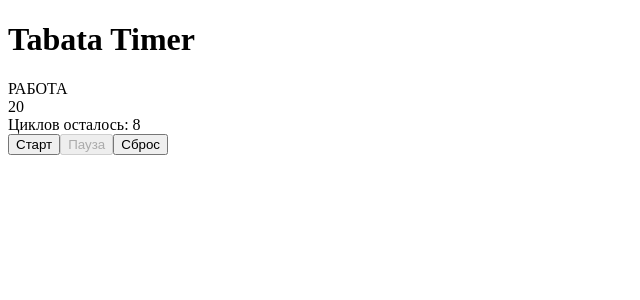
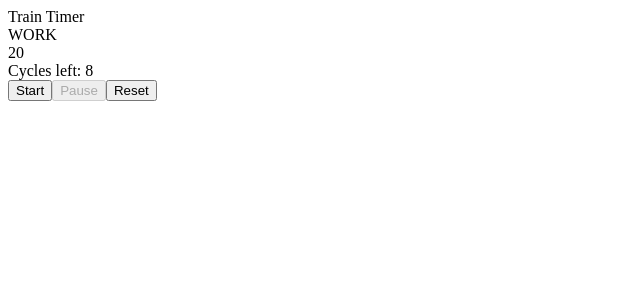
Before and after one commit to stefaneun/courceProject, a React (Vite) app in the folder tabata-timer/: page / in a window 1280 px wide. Shown: the top 300 px of the page, without its empty margins (0-640 px from the left). Built offline with nearby package versions, Linux system fonts and the light colour scheme.

Commit message:
create-useSound

```diff
--- a/tabata-timer/src/components/BasicTabata/index.jsx
+++ b/tabata-timer/src/components/BasicTabata/index.jsx
@@ -1,10 +1,25 @@
 import React, { useEffect, useState } from "react";
+import { useLocalStorage } from '../../hooks/useLocalStorage';
+import { useSound } from '../../hooks/useSound';
+// import { formatTime } from '../../utils/tabataUtils';
 
 export const BasicTabata = () => {
+
+    const [program, setProgram] = useLocalStorage('currentProgram', {
+        name: 'Default program',
+        workTime: 20,
+        restTime: 10,
+        cycles: 8,
+        warmup: 0,
+        cooldown: 0
+    });
+
     const [phase, setPhase] = useState('work');
     const [timeLeft, setTimeLeft] = useState(20);
     const [cyclesLeft, setCyclesLeft] = useState(8);
     const [isRunning, setIsRunning] = useState(false);
+
+    const { playStart, playStop, playPhaseChange, playEnd } = useSound();
 
     useEffect(() => {
         if (!isRunning) return;
@@ -25,25 +40,23 @@ export const BasicTabata = () => {
             });
         }, 1000);
 
-
         return () => clearInterval(interval);
     }, [isRunning, phase, cyclesLeft]);
 
     useEffect(() => {
         if (cyclesLeft <= 0 && phase === 'work' && timeLeft <= 1) {
-            console.log('Тренировка завершена!');
+            console.log('END!');
             setIsRunning(false);
         }
     }, [cyclesLeft, phase, timeLeft]);
 
     const getPhaseText = () => {
-        return phase === 'work' ? ' РАБОТА' : ' ОТДЫХ';
+        return phase === 'work' ? ' WORK' : ' REST';
     };
-
 
     return (
         <>
-            <h1>Tabata Timer</h1>
+            <div>Train Timer</div>
             <div>
                 {getPhaseText()}
             </div>
@@ -51,7 +64,7 @@ export const BasicTabata = () => {
                 {timeLeft}
             </div>
             <div>
-                Циклов осталось: {cyclesLeft}
+                Cycles left: {cyclesLeft}
             </div>
 
             <div>
@@ -59,14 +72,14 @@ export const BasicTabata = () => {
                     onClick={() => setIsRunning(true)}
                     disabled={isRunning}
                 >
-                    Старт
+                    Start
                 </button>
 
                 <button
                     onClick={() => setIsRunning(false)}
                     disabled={!isRunning}
                 >
-                    Пауза
+                    Pause
                 </button>
 
                 <button
@@ -77,7 +90,7 @@ export const BasicTabata = () => {
                         setCyclesLeft(8);
                     }}
                 >
-                    Сброс
+                    Reset
                 </button>
 
             </div>
--- /dev/null
+++ b/tabata-timer/src/hooks/useSound/index.jsx
@@ -0,0 +1,42 @@
+import { useRef, useCallback } from 'react';
+
+export const useSound = () => {
+  const soundsRef = useRef({});
+
+  const initSounds = useCallback(() => {
+    soundsRef.current = {
+      start: new Audio('/sounds/start.mp3'),
+      stop: new Audio('/sounds/stop.mp3'),
+      phaseChange: new Audio('/sounds/beep.mp3'),
+      end: new Audio('/sounds/end.mp3')
+    };
+
+    Object.values(soundsRef.current).forEach(audio => {
+      audio.preload = 'auto';
+      audio.volume = 0.7;
+    });
+  }, []);
+
+  const playSound = useCallback((soundName) => {
+    if (!soundsRef.current[soundName]) {
+      initSounds();
+    }
+
+    try {
+      const sound = soundsRef.current[soundName];
+      sound.currentTime = 0;
+      sound.play().catch(error => {
+        console.warn('Sound playback failed:', error);
+      });
+    } catch (error) {
+      console.warn('Sound error:', error);
+    }
+  }, [initSounds]);
+
+  return {
+    playStart: () => playSound('start'),
+    playStop: () => playSound('stop'),
+    playPhaseChange: () => playSound('phaseChange'),
+    playEnd: () => playSound('end')
+  };
+};
```
Also changed, not shown: tabata-timer/src/components/utils/tabataUtils.jsx (added).
